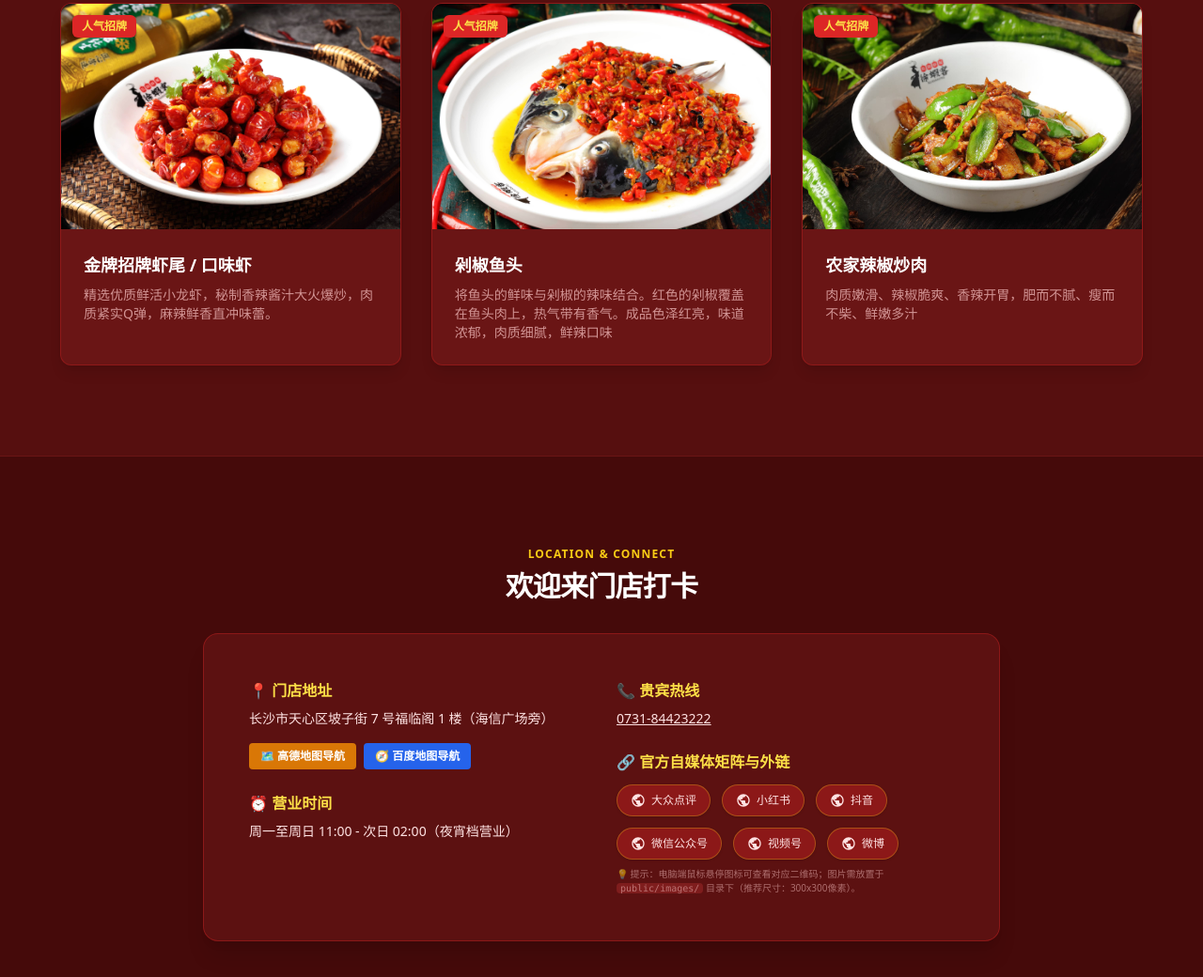
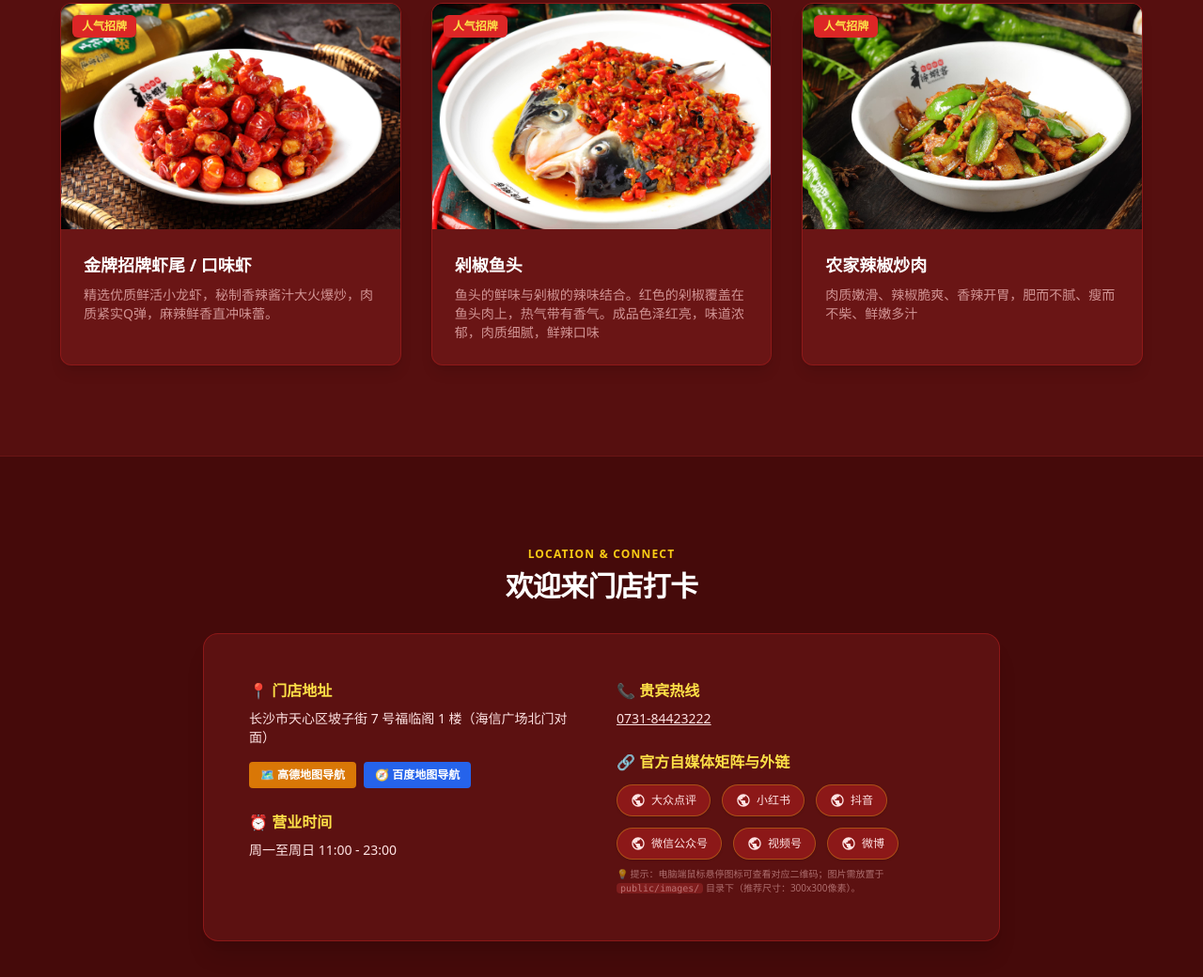
Before and after one commit to gsjsjg/xuxiak, an Astro site: page / in a window 1280 px wide. Shown: the part 1558-2598 px from the top of the page at 94% size. Built offline with nearby package versions, Linux system fonts and the light colour scheme; Astro itself is replaced by a stand-in of ours.

Commit message:
更新 index.astro

```diff
--- a/src/pages/index.astro
+++ b/src/pages/index.astro
@@ -5,12 +5,12 @@
 const restaurantInfo = {
   name: "徐虾客·快乐长沙菜",
   slogan: "坡子街老江湖，快乐长沙一口虾",
-  description: "长沙坡子街十五年地道湘菜与江湖菜老店。荣获大众点评2026当地人推荐榜。主打金牌虾尾、口味鸡、姜辣凤爪等特色湘味，烟火气十足，本地人深夜食堂。",
-  address: "长沙市天心区坡子街 7 号福临阁 1 楼（海信广场旁）",
+  description: "长沙坡子街十五年地道湘菜与江湖菜老店。荣获大众点评2026当地人推荐榜。主打金牌虾尾(夏季)、鲫鱼炖肉丸、剁椒鱼头等特色湘味，烟火气十足，本地人深夜食堂。",
+  address: "长沙市天心区坡子街 7 号福临阁 1 楼（海信广场北门对面）",
   areaServed: "长沙五一商圈、坡子街、解放西路",
   geoCoordinates: { latitude: 28.1921, longitude: 112.9735 },
   phone: "0731-84423222",
-  hours: "Mo-Su 11:00-02:00",
+  hours: "Mo-Su 11:00-23:00",
   priceRange: "¥50-¥60",
   // 社交平台外链与二维码配置
   socialLinks: [
@@ -37,7 +37,7 @@ const dishes = [
   },
   {
     name: "剁椒鱼头",
-    desc: "将鱼头的鲜味与剁椒的辣味结合。红色的剁椒覆盖在鱼头肉上，热气带有香气。成品色泽红亮，味道浓郁，肉质细腻，鲜辣口味",
+    desc: "鱼头的鲜味与剁椒的辣味结合。红色的剁椒覆盖在鱼头肉上，热气带有香气。成品色泽红亮，味道浓郁，肉质细腻，鲜辣口味",
     image: "./images/dish-2.jpg"
   },
   {
@@ -88,7 +88,7 @@ const dishes = [
         "@type": "OpeningHoursSpecification",
         "dayOfWeek": ["Monday", "Tuesday", "Wednesday", "Thursday", "Friday", "Saturday", "Sunday"],
         "opens": "11:00",
-        "closes": "02:00"
+        "closes": "23:00"
       },
       "areaServed": restaurantInfo.areaServed
     })} />
@@ -229,7 +229,7 @@ const dishes = [
           <h3 class="text-yellow-300 font-bold mb-2 flex items-center gap-1.5 text-sm sm:text-base">
             ⏰ 营业时间
           </h3>
-          <p class="text-red-100 text-xs sm:text-sm">周一至周日 11:00 - 次日 02:00（夜宵档营业）</p>
+          <p class="text-red-100 text-xs sm:text-sm">周一至周日 11:00 - 23:00 </p>
         </div>
         <div>
           <h3 class="text-yellow-300 font-bold mb-2 flex items-center gap-1.5 text-sm sm:text-base">
```
